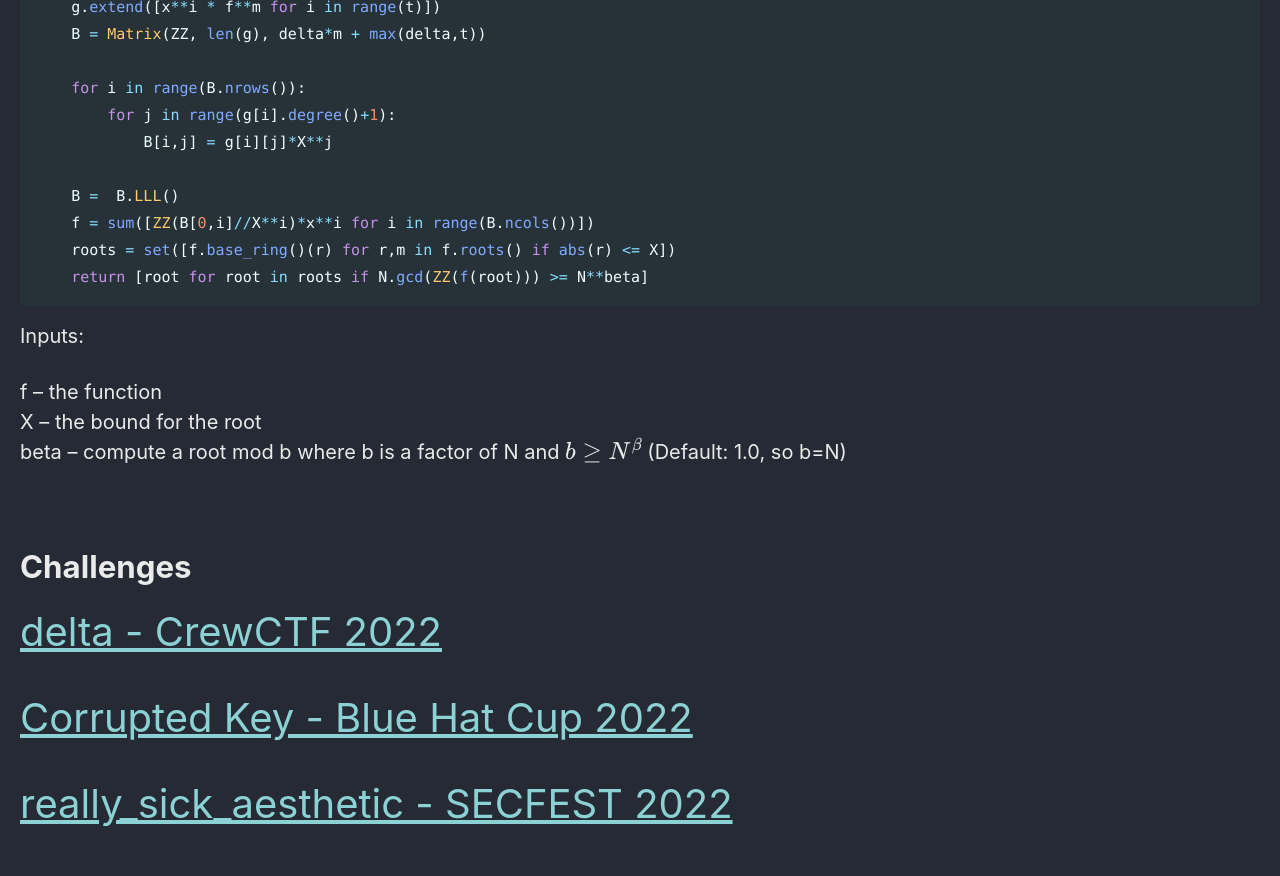
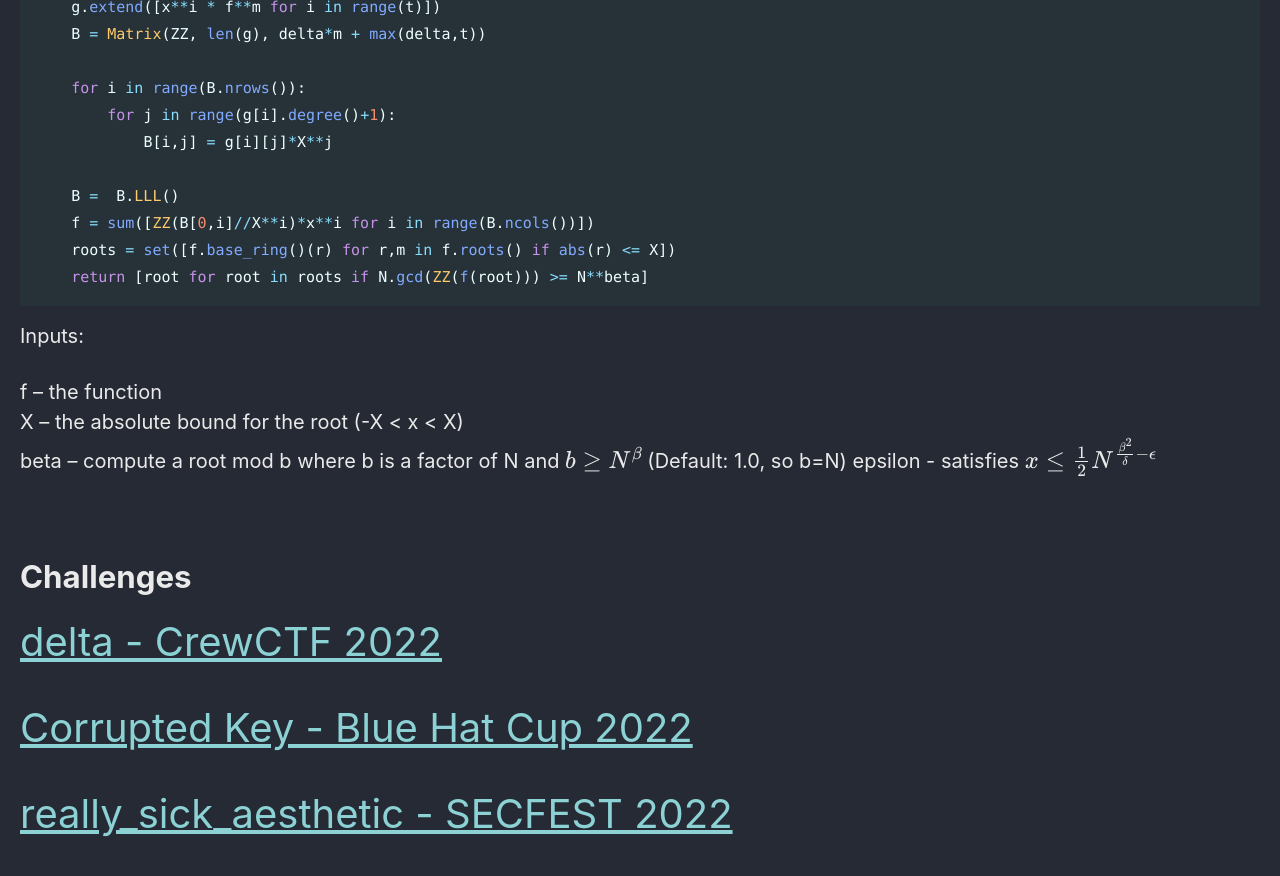
Before and after one commit to Connor-McCartney/Connor-McCartney.github.io, a Jekyll site: the page built from _pages/cryptography/small-roots/small-roots.md, in a window 1280 px wide and 900 px high, scrolled down 693 px. Shown: the top 876 px of the window. Built offline with Jekyll 4.4.1, drawn with Linux system fonts in a browser that asks for light colours; cached includes are drawn as plain includes.

Commit message:
Update small-roots.md

```diff
--- a/_pages/cryptography/small-roots/small-roots.md
+++ b/_pages/cryptography/small-roots/small-roots.md
@@ -38,8 +38,9 @@ def small_roots(f, X, beta=1.0, epsilon=None):
 Inputs:
 
 f – the function <br>
-X – the bound for the root <br>
+X – the absolute bound for the root (-X < x < X) <br>
 beta – compute a root mod b where b is a factor of N and $$b \geq N^β$$ (Default: 1.0, so b=N)
+epsilon - satisfies $$x \leq \frac{1}{2} N^{\frac{\beta^2}{\delta} - \epsilon}$$
 
 <br>
 
```
